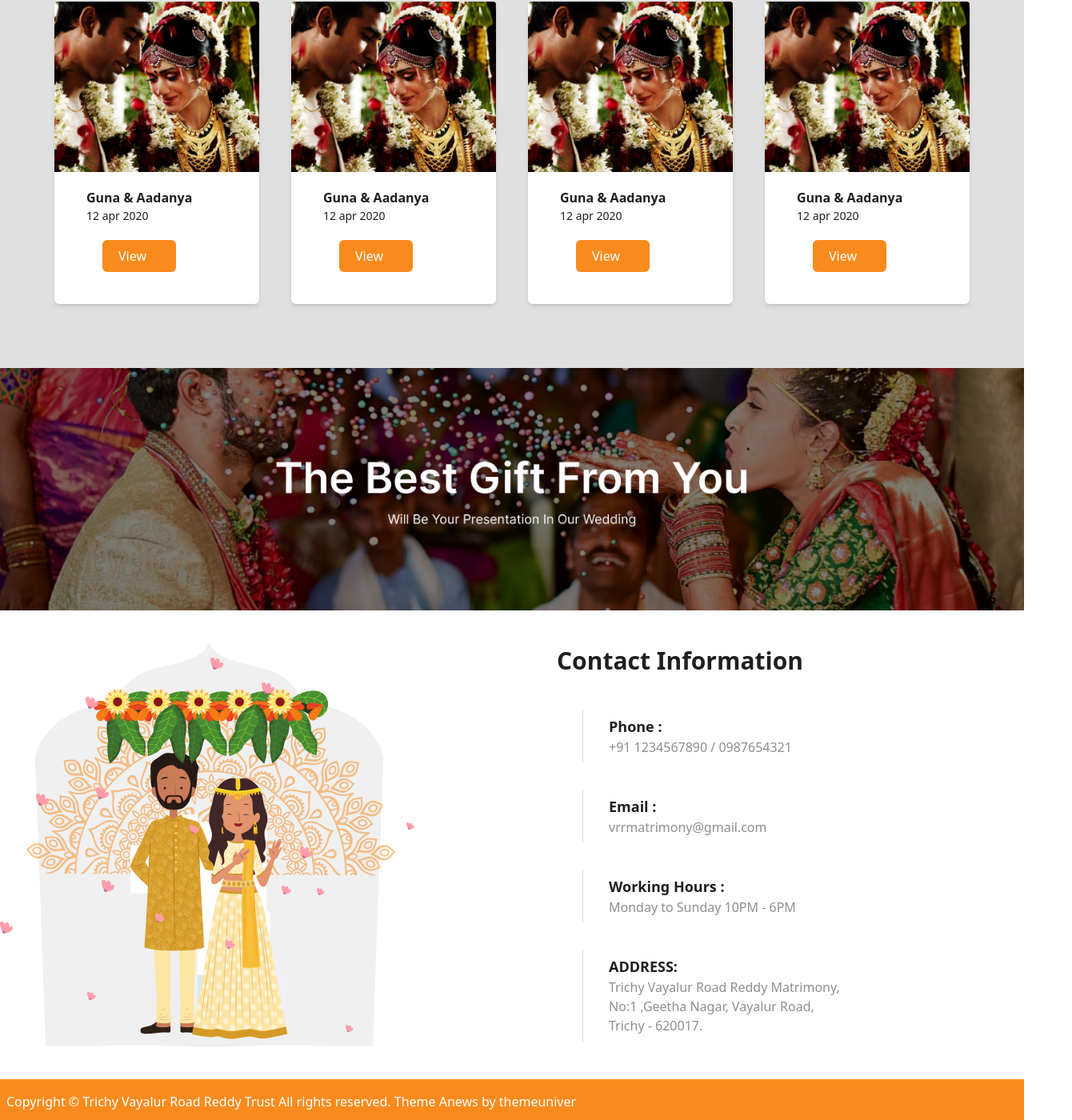
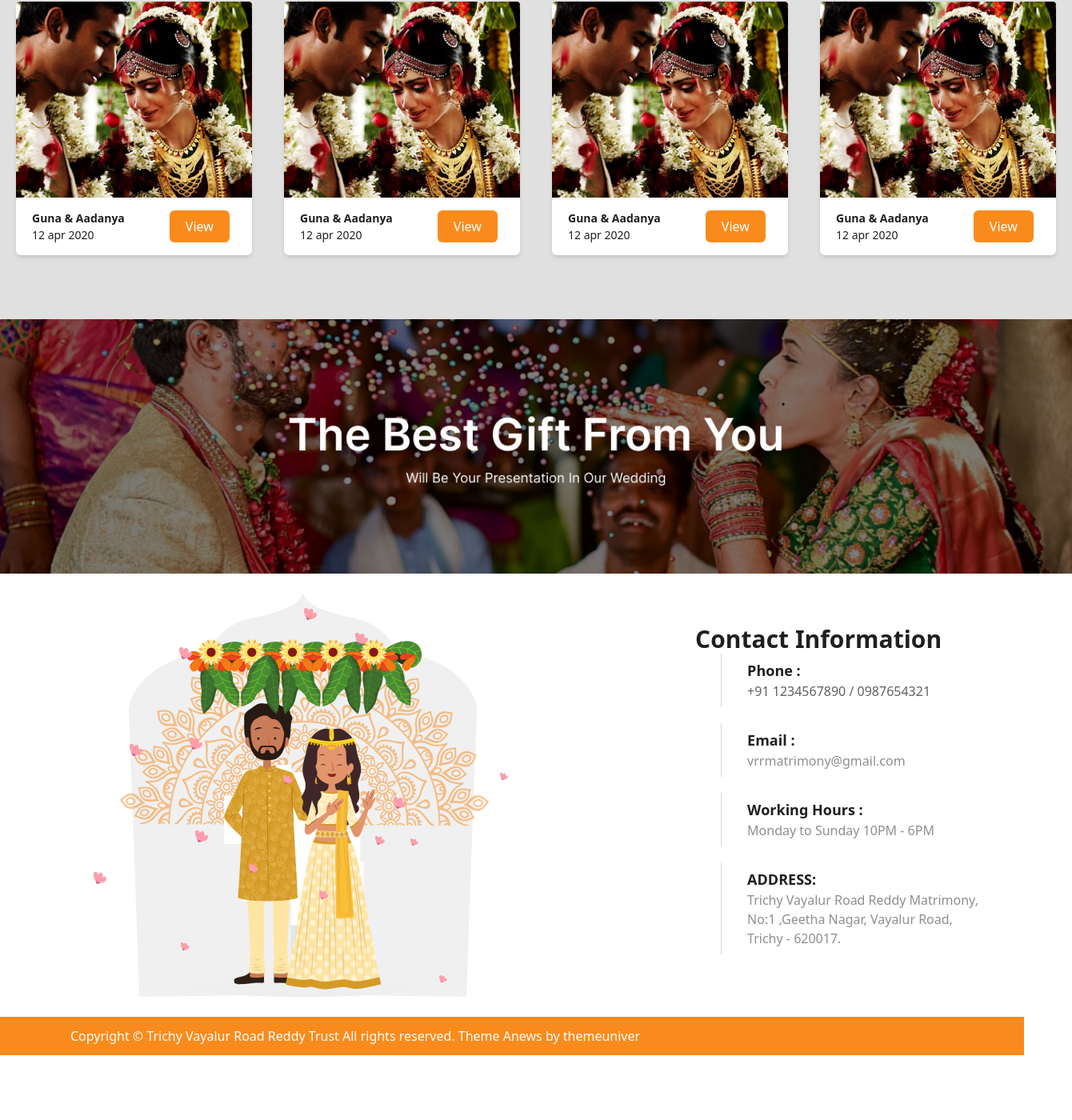
Before and after one commit to ParasBharde/Matrimony_Frontend, a Next.js app: page / in a window 1280 px wide. Shown: the part 2130-3530 px from the top of the page at 80% size, 1340 px wide, since content can reach past the window. After the commit the page ends 3449 px from the top, so only its background shows below. Built offline with nearby package versions, Linux system fonts and the light colour scheme; no server answers.

Commit message:
login form responsive

```diff
--- a/components/IndexScreen/aboutUs.js
+++ b/components/IndexScreen/aboutUs.js
@@ -3,7 +3,8 @@ import React from "react";
 const AboutUs = (props) => {
   //console.log("props", props);
   return (
-    <div className="aboutusbg break-all ">
+    <>
+      <div className="aboutusbg break-all max-md:hidden">
         <div className="pt-40 pl-24 md: w-[40rem]  ">
           <p className="font-semibold text-3xl">About Us</p>
           <p className="text-dark font-normal text-sm my-4 relative inline-flex max-md:w-52">
@@ -14,6 +15,20 @@ const AboutUs = (props) => {
           </p>
         </div>
       </div>
+      {/* // dublicate div for responsive  */}
+
+      <div className="aboutusresbg break-all hidden max-md:block max-md:bg-cover ">
+        <div className="pt-40 pl-24 md: w-[40rem] max-md:relative left-[15rem] top-[20rem]">
+          <p className="font-semibold text-3xl md:max:text-4xl mt-10">About Us</p>
+          <p className="text-dark font-normal text-sm my-4 relative inline-flex max-md:w-[40rem] max-md:text-xl font-semibold ">
+            {props.homedata.About_desc}
+          </p>
+          <p className="text-white bg-main py-2 px-5 mt-6 rounded-md cursor-pointer max-w-max">
+            Read More
+          </p>
+        </div>
+      </div>
+    </>
   );
 };
 
--- a/components/IndexScreen/contactInformation.js
+++ b/components/IndexScreen/contactInformation.js
@@ -62,42 +62,54 @@ import contactInfo from "@/assets/indexAssets/contactInfo.png";
 
 const ContactInformation = () => {
   return (
-    <div className="grid grid-cols-12 gap-10 my-10">
-      <div className="grid col-span-6 max-md:col-span-12 object-fill max-sm:col-span-12">
-        <Image src={contactInfo} alt="Contact Info" />
+    <div className="flex  justify-around  my-6  max-md:flex-col ">
+      <div className="max-md:w-full ">
+        <Image src={contactInfo} alt="Contact Info" className="max-md:w-full" />
       </div>
-      <div className="grid col-span-6 max-md:col-span-12 flex-wrap max-sm:col-span-12 mx-9">
-        <p className="text-dark text-[30px] font-semibold ">
+      <div className="pt-10 max-md:w-full max-md:pl-60 max-md:text-3xl ">
+        <p className="text-dark text-3xl font-semibold max-md:mb-11 max-md:text-5xl">
           Contact Information
         </p>
-        <div className="flex  items-center mt-5 ">
+        <div className="flex">
           <i className="fa-solid fa-phone text-main text-2xl"></i>
-          <div className="border-l border-[#D9D9D9] py-2 pl-8 ml-8">
-            <p className="text-dark text-[18px] font-semibold">Phone :</p>
-            <p className="text-dark opacity-50">+91 1234567890 / 0987654321</p>
+          <div className="border-l border-[#D9D9D9] py-2 pl-8 ml-8 ">
+            <p className="text-dark text-[18px] font-semibold max-md:text-4xl ">
+              Phone :
+            </p>
+            <p className="text-dark opacity-70 max-md:mb-5">
+              +91 1234567890 / 0987654321
+            </p>
           </div>
         </div>
         <div className="flex  items-center mt-5 ">
           <i className="fa-solid fa-envelope text-main text-2xl"></i>
           <div className="border-l border-[#D9D9D9] py-2 pl-8 ml-8">
-            <p className="text-dark text-[18px] font-semibold">Email :</p>
-            <p className="text-dark opacity-50">vrrmatrimony@gmail.com</p>
+            <p className="text-dark text-[18px] font-semibold max-md:text-4xl ">
+              Email :
+            </p>
+            <p className="text-dark opacity-50 max-md:mb-5">
+              vrrmatrimony@gmail.com
+            </p>
           </div>
         </div>
         <div className="flex  items-center mt-5 ">
           <i className="fa-solid fa-clock text-main text-2xl"></i>
           <div className="border-l border-[#D9D9D9] py-2 pl-8 ml-8">
-            <p className="text-dark text-[18px] font-semibold">
+            <p className="text-dark text-[18px] font-semibold max-md:text-4xl ">
               Working Hours :
             </p>
-            <p className="text-dark opacity-50">Monday to Sunday 10PM - 6PM</p>
+            <p className="text-dark opacity-50 max-md:mb-5">
+              Monday to Sunday 10PM - 6PM
+            </p>
           </div>
         </div>
         <div className="flex  items-center mt-5 ">
           <i className="fa-solid fa-location-dot text-main text-3xl"></i>
           <div className="border-l border-[#D9D9D9] py-2 pl-8 ml-8">
-            <p className="text-dark text-[18px] font-semibold">ADDRESS:</p>
-            <p className="text-dark opacity-50">
+            <p className="text-dark text-[18px] font-semibold max-md:text-4xl ">
+              ADDRESS:
+            </p>
+            <p className="text-dark opacity-50 max-md:mb-5">
               Trichy Vayalur Road Reddy Matrimony,
               <br />
               No:1 ,Geetha Nagar, Vayalur Road,
--- a/components/IndexScreen/hero.js
+++ b/components/IndexScreen/hero.js
@@ -5,6 +5,7 @@ import { useRouter } from "next/router";
 import Link from "next/link";
 import axios from "axios";
 import Hamburger from "@/assets/SVG/Hamburger";
+import vector from "@/assets/SVG/Vector.svg"
 // import { FaBars } from "@radix-ui/react-icons";
 
 const Hero = (props) => {
@@ -70,9 +71,8 @@ const Hero = (props) => {
         </div>
       </div>
 
-
       {/* dublicate div start here   */}
-      <div className="flex justify-center items-center absolute bottom-[16rem] right-[12rem] px-6 md:hidden max-md:block max-md:flex">
+      <div className="flex justify-center items-center absolute bottom-[16rem] left-[36rem]  px-6 md:hidden max-md:block max-md:flex">
         <p
           className="text-white bg-main py-2 px-5 rounded-md mx-2 cursor-pointer my-5"
           onClick={() => {
@@ -99,9 +99,9 @@ const Hero = (props) => {
       <p className="text-white font-[700] text-[4vw] text-center absolute top-[36%] w-full max-md:text-6xl  ">
         {props.homedata.Hero_Title}
       </p>
-      {/* <div className="hidden max-md:block">
-          <p className="text-white">dhfsgihdifjgutdg </p>
-        </div> */}
+      <div className="hidden max-md:block">
+          <p className="text-white text-3xl">{vector.svg}EN</p>
+        </div>
     </div>
   );
 };
--- a/components/IndexScreen/successStoriesCard.js
+++ b/components/IndexScreen/successStoriesCard.js
@@ -21,20 +21,22 @@ useEffect(() => {
 }, [])
   return (
     <>
-      <div className="w-[20%] bg-white shadow-md rounded-md mx-5 max-md:w-full max-md:py-5">
-        <div className="w-[full] ">
-          <Image width={420} src={ss} alt="ss" />
-        </div>
-        <div className="flex justify-between items-center my-5 px-10">
-          <div>
-            <p className="text-dark text-[16px] font-semibold">
-              Guna & Aadanya
-            </p>
-            <p className="text-[14px] text-dark">12 apr 2020</p>
+      <div className="w-max bg-white shadow-md rounded-md mx-5" >
+        <div className="">
+          <Image src={ss} alt="ss" />
 
-            <p className="text-white bg-main py-2 px-5 rounded-md m-5 cursor-pointer max-md:">
-              View
-            </p>
+          <div className="flex justify-between items-center  px-5 max-md:justify-between ">
+            <div className="flex justify-between">
+              <div className='flex flex-col items-start justify-center '>
+                <p className="text-dark text-sm font-extrabold items-center justify-center  ">
+                  Guna & Aadanya
+                </p>
+                <p className="text-[14px] text-dark">12 apr 2020</p>
+              </div>
+              <p className="text-white bg-main py-2 px-5 rounded-md my-4 ml-14 cursor-pointer ">
+                View
+              </p>
+            </div>
           </div>
         </div>
       </div>
--- a/components/footer.js
+++ b/components/footer.js
@@ -9,7 +9,7 @@ const Footer = () => {
       {router.pathname === "/portfolio/portfolioprofile" ||
       router.pathname === "/portfolio/portfolio" ||
       router.pathname === "/likedprofile/[id]" ? (
-        <div className="footer_main_1 bg-main flex flex-wrap justify-between items-center px-20">
+        <div className="footer_main_1 bg-main flex flex-wrap justify-between items-center px-20  ">
           <p className="text-white text-base">
             Copyright © Trichy Vayalur Road Reddy Trust All rights reserved.
             Theme Anews by themeuniver
@@ -21,12 +21,12 @@ const Footer = () => {
           </div>
         </div>
       ) : (
-        <div className="footer_main bg-main flex flex-wrap justify-between items-center px-20 max-md:min-w-fit">
-          <p className="text-white text-base py-2 max-md:order-2 max-md:mt-4 ">
+        <div className="footer_main bg-main flex">
+          <p className="text-white text-base flex-3 pl-20">
             Copyright © Trichy Vayalur Road Reddy Trust All rights reserved.
             Theme Anews by themeuniver
           </p>
-          <div className="flex justify-between text-white items-center max-md:order-1 max-sm:order-1 max-md:mt-2 max-sm:text-center max-md:text-2xl max-md:ml-36">
+          <div className=" text-white text-2xl flex-1">
             <i className="fa-brands fa-facebook mx-3"></i>
             <i className="fa-brands fa-twitter mx-3"></i>
             <i className="fa-brands fa-instagram mx-3"></i>
--- a/css/footernav.scss
+++ b/css/footernav.scss
@@ -16,14 +16,18 @@
    //  position: fixed;
    left: 0;
    bottom: 0;
-   width: 100%;
+   width:100%;
    // height: auto;
    color: rgba(30, 30, 30, 0.5);
    text-align: center;
+
    padding: 0.5rem;
    font-size: 0.8rem;
    font-weight: 500;
    align-items: center;
+    @include breakpoint-down(small){
+      width:350vw;
+    }
 }
 .footer_main_1 {
    position: fixed;
--- a/pages/signIn.js
+++ b/pages/signIn.js
@@ -20,8 +20,8 @@ const SignIn = () => {
           <Left />
         </div>
 
-        <div className="absolute top-[2rem] left-[3rem] m-4 max-md:text-white">
-          <div className="max-lg:text-4xl font-medium max-lg:mb-7">
+        <div className="absolute top-[2rem] left-[2.5rem] mr-5 max-md:text-white">
+          <div className="max-lg:text-4xl font-medium max-lg:mb-7 ml-3">
             <p>We Bring People Together,Love Unites Them....</p>
           </div>
           <Right />
--- a/styles/globals.css
+++ b/styles/globals.css
@@ -16,6 +16,15 @@
     background-position: center;
     background-repeat: no-repeat;
     height: 622px;
+ }
+ .aboutusresbg{
+    background: url('../assets/indexAssets/About_us_responsive.png');
+    background-size: contain;
+    background-position: center;
+    background-repeat: no-repeat;
+    height:1000px;
+    background-size: 80% 80%;
+
 }
 
 .signinbg{
@@ -24,5 +33,4 @@
     background-position: center;
     background-repeat: no-repeat;
     height: 100vh;
-
 }
--- a/tailwind.config.js
+++ b/tailwind.config.js
@@ -6,6 +6,9 @@ module.exports = {
     "./components/**/*.{js,ts,jsx,tsx}",
   ],
   theme: {
+    backgroundSize:{
+      '50%':'50%',
+    },
     extend: {
       colors: {
         'main':"#F98B1D",
```
Also changed, not shown: components/IndexScreen/successStories.js (+15 -3 lines), assets/indexAssets/About_us_responsive.png (added). Lines whose indentation alone changed are shown as unchanged.
